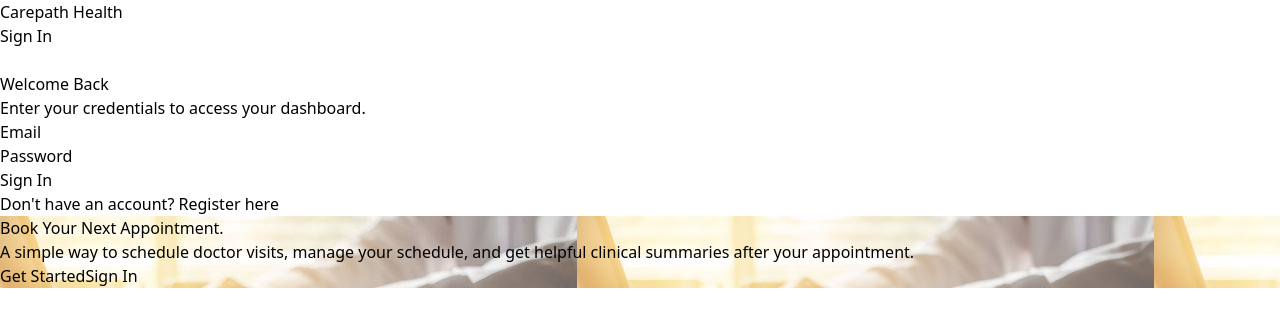
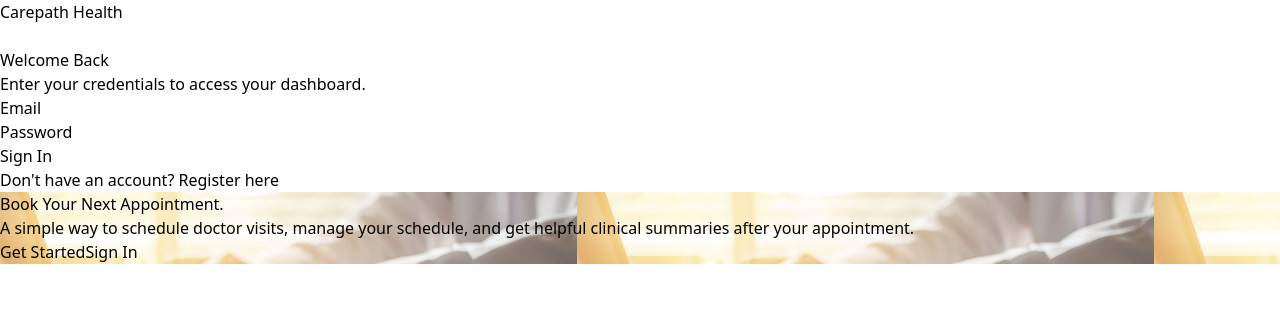
Before and after one commit to ArnavXT/healthcare-appointment-manager, a React (Vite) app in the folder frontend/: page / in a window 1280 px wide. Shown: the top 326 px of the page. Built offline with nearby package versions, Linux system fonts and the light colour scheme.

Commit message:
Remove redundant Sign In button from Navbar

```diff
--- a/frontend/src/components/Navbar.jsx
+++ b/frontend/src/components/Navbar.jsx
@@ -22,7 +22,7 @@
             <Link to="/" className="text-xl font-bold text-blue-600">Carepath Health</Link>
           </div>
           <div className="flex items-center gap-4">
-            {user ? (
+            {user && (
               <>
                 <span className="text-sm text-slate-600">Signed in as <strong>{user.name}</strong> ({user.role})</span>
                 <button
@@ -32,10 +32,6 @@
                   Sign Out
                 </button>
               </>
-            ) : (
-              <Link to="?auth=login" className="px-4 py-2 text-sm font-medium text-white bg-blue-600 rounded-md hover:bg-blue-700 transition">
-                Sign In
-              </Link>
             )}
           </div>
         </div>
```
